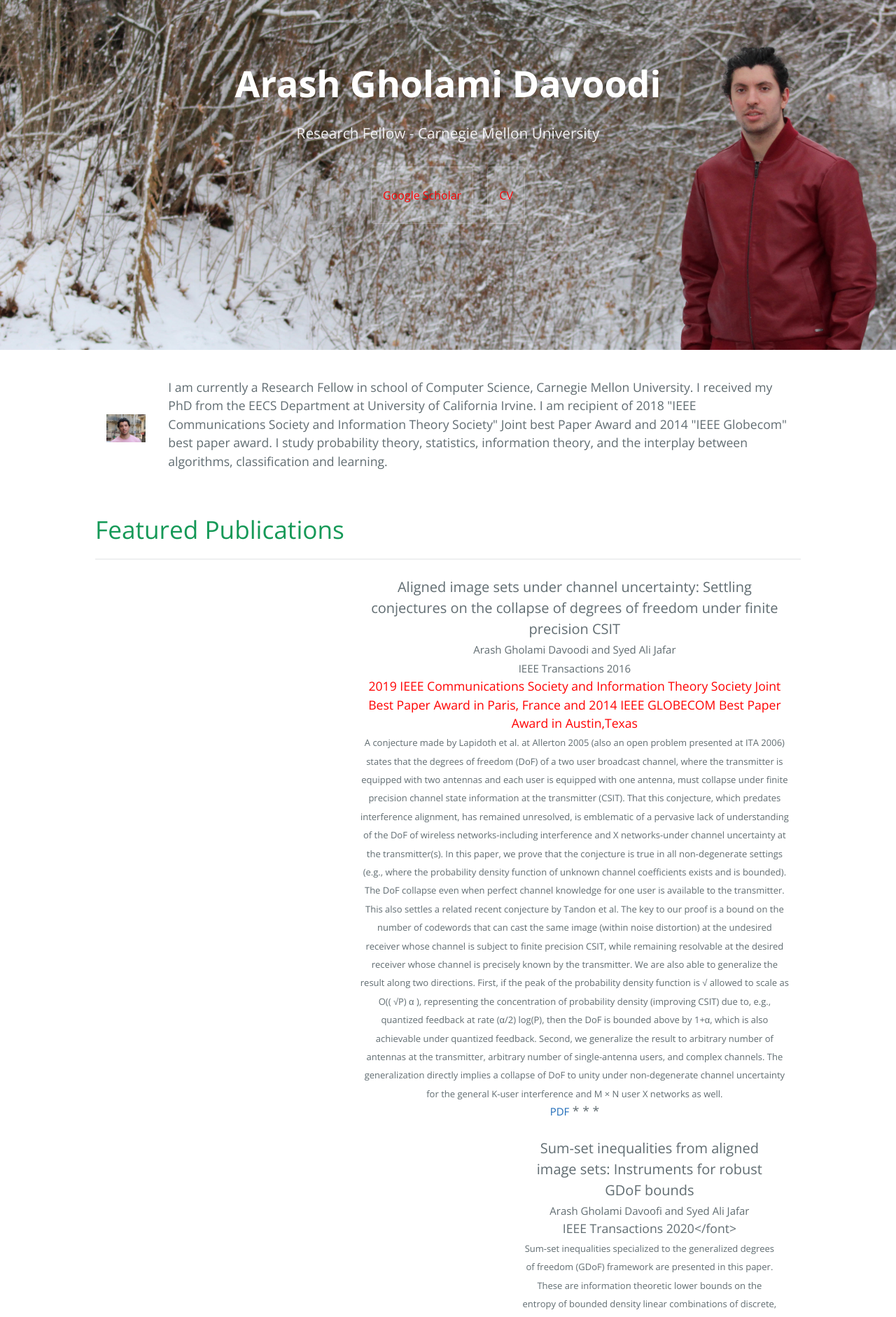
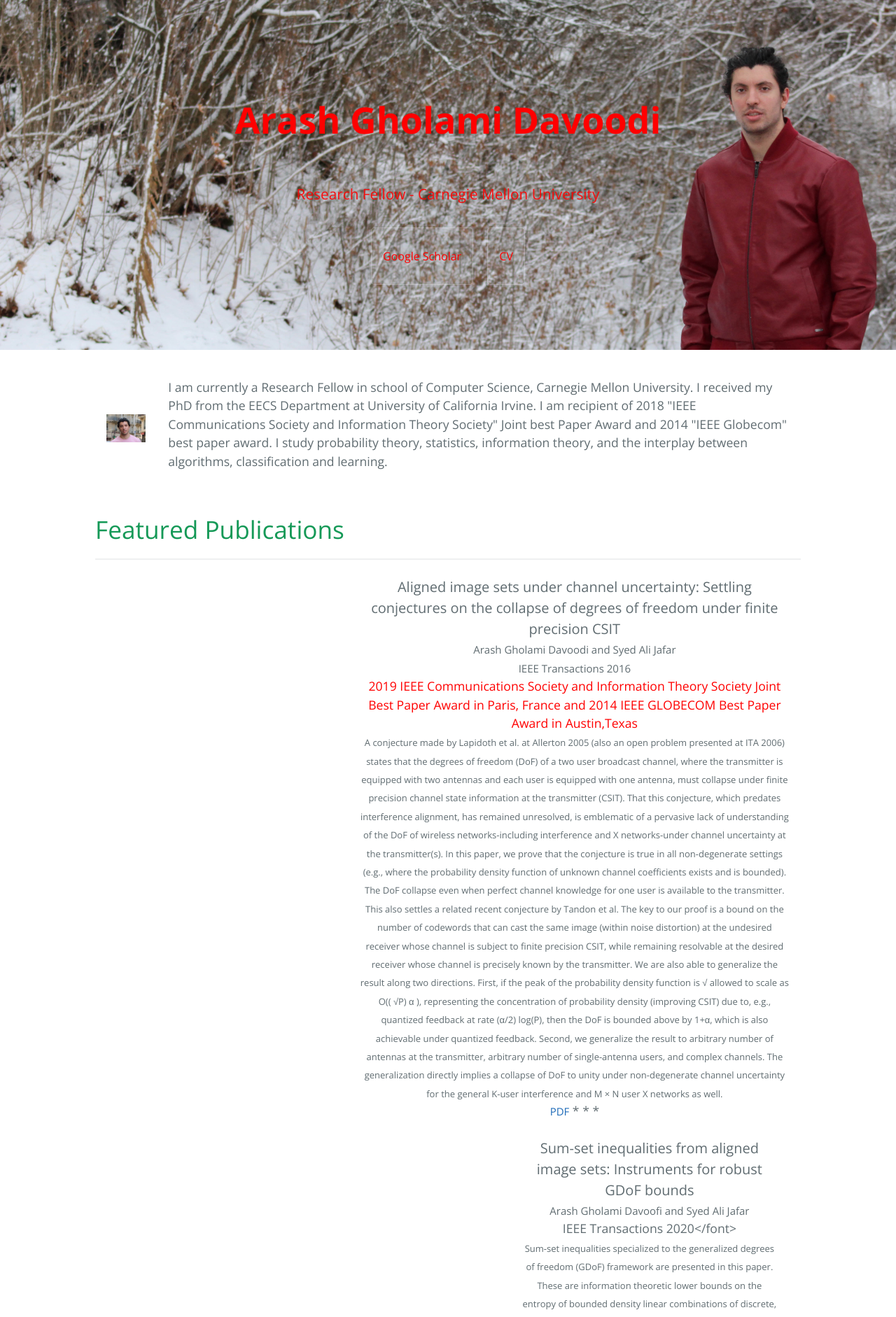
Before and after one commit to arashgholami/arashgholami.github.io, a Jekyll site: the page built from index.md, in a window 1280 px wide. Shown: the top 1882 px of the page at 70% size. Built offline with Jekyll 4.4.1, drawn with Linux system fonts in a browser that asks for light colours.

Commit message:
Update _config.yml

```diff
--- a/_config.yml
+++ b/_config.yml
@@ -1,5 +1,5 @@
-title: Arash Gholami Davoodi
-description: Research Fellow - Carnegie Mellon University
+title: <p style="color:red;">Arash Gholami Davoodi</p>
+description: <p style="color:red;">Research Fellow - Carnegie Mellon University</p>
 show_downloads: true
 google_analytics:
 theme: jekyll-theme-cayman
```
